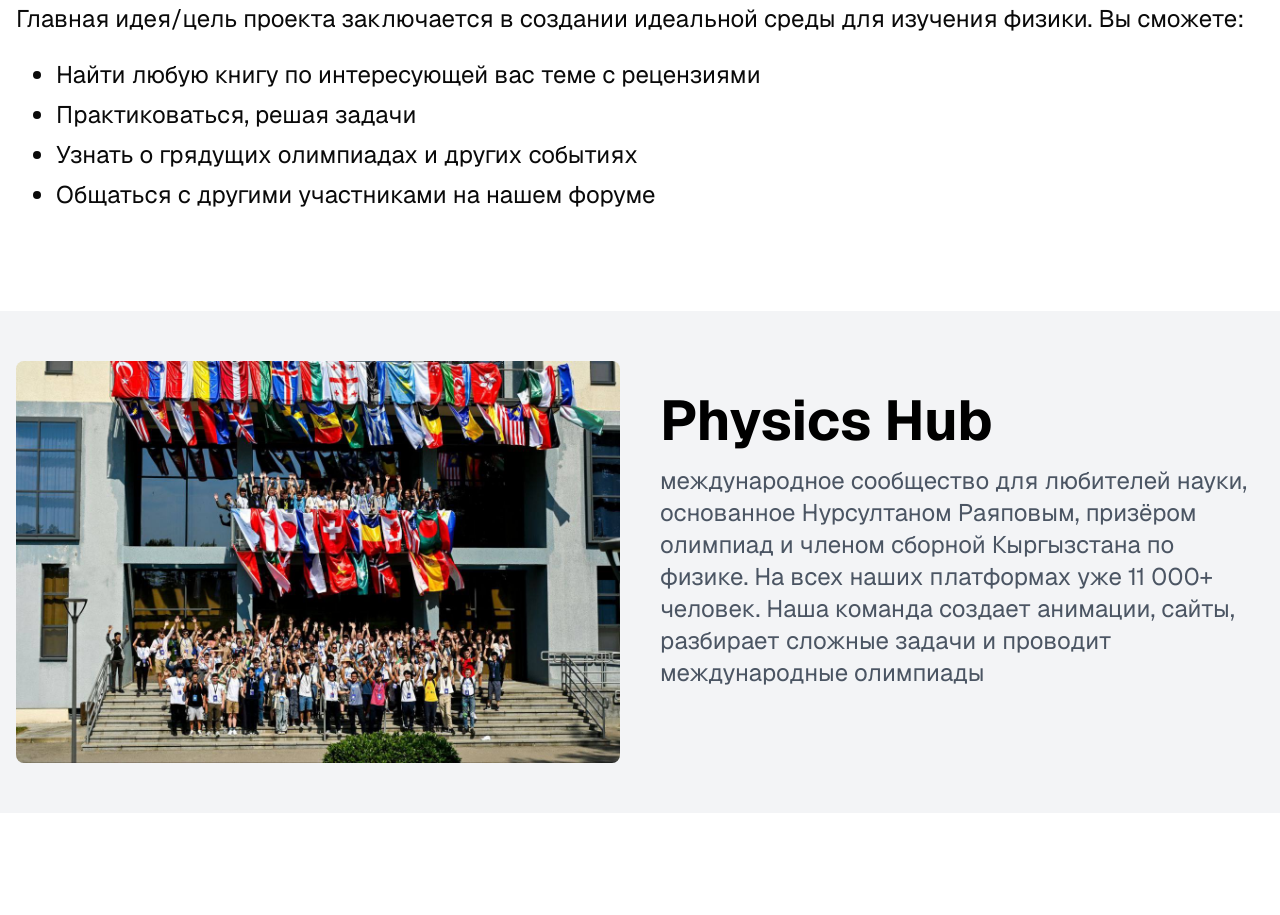
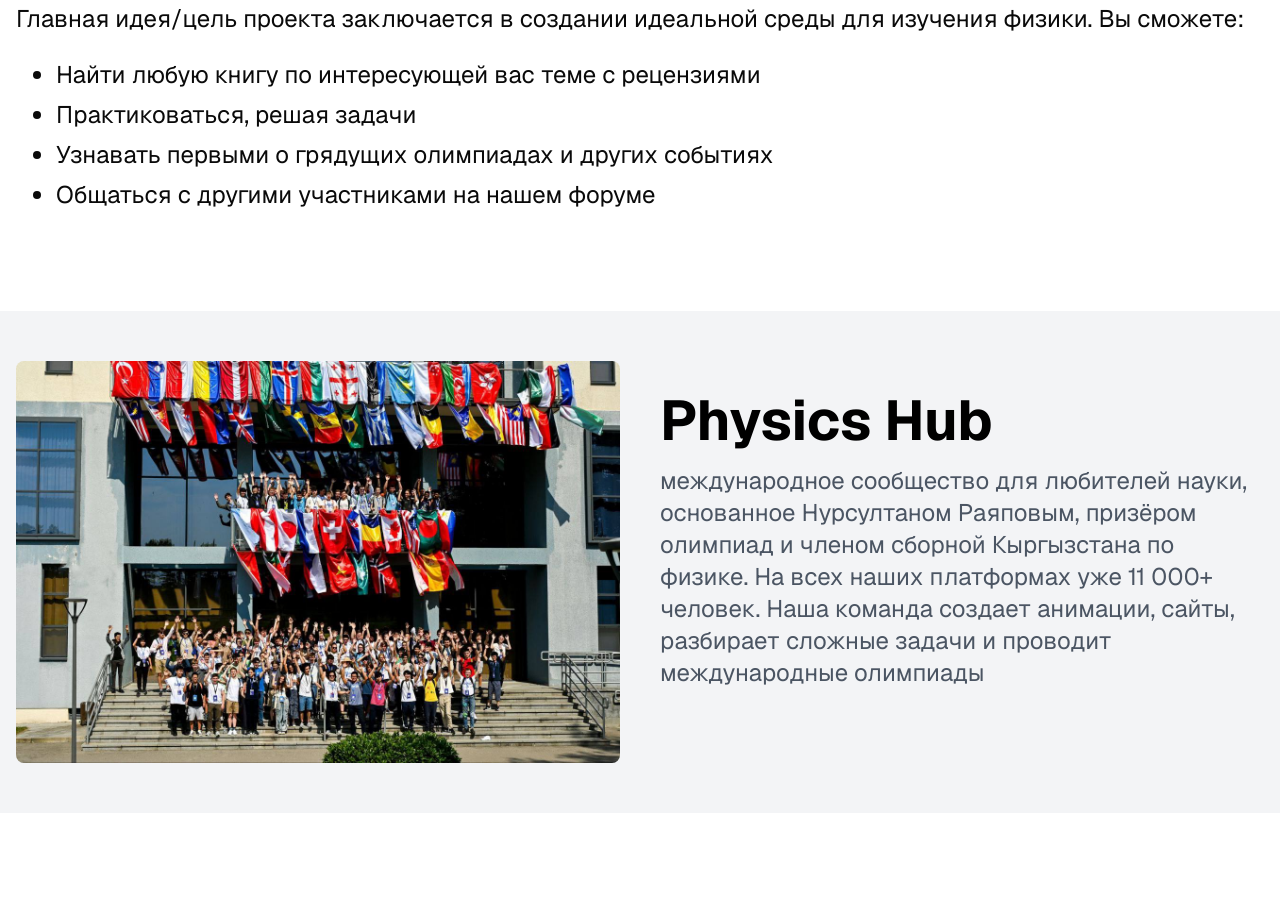
Before and after one commit to SabyrAlymbekov/PhysicsHub, a Next.js app: page / in a window 1280 px wide. Shown: the part 940-1855 px from the top of the page. Built offline with nearby package versions, Linux system fonts and the light colour scheme; no server answers; the database is empty.

Commit message:
Update Goals.tsx

```diff
--- a/components/home/goals/Goals.tsx
+++ b/components/home/goals/Goals.tsx
@@ -16,7 +16,7 @@
                         Практиковаться, решая задачи
                     </li>
                     <li className="">
-                        Узнать о грядущих олимпиадах и других событиях
+                        Узнавать первыми о грядущих олимпиадах и других событиях
                     </li>
                     <li className="">
                         Общаться с другими участниками на нашем форуме
```
